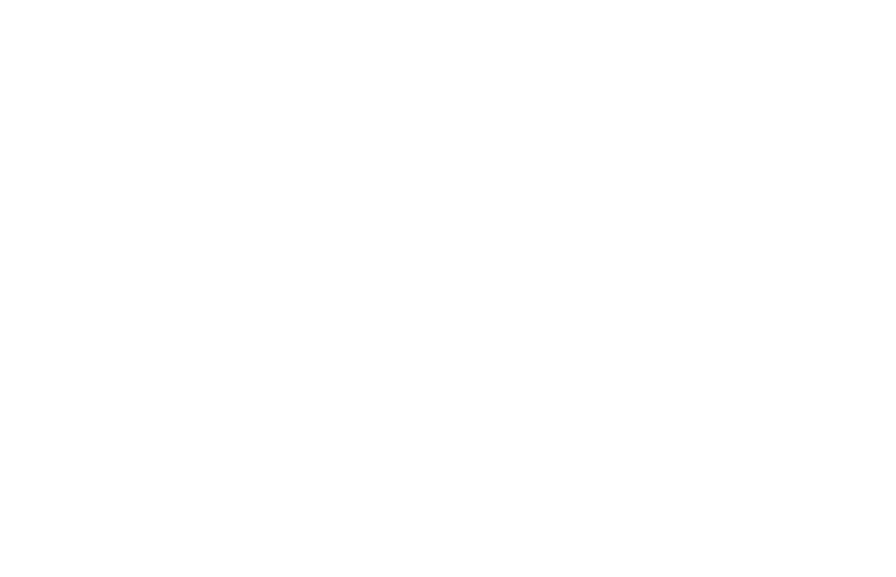
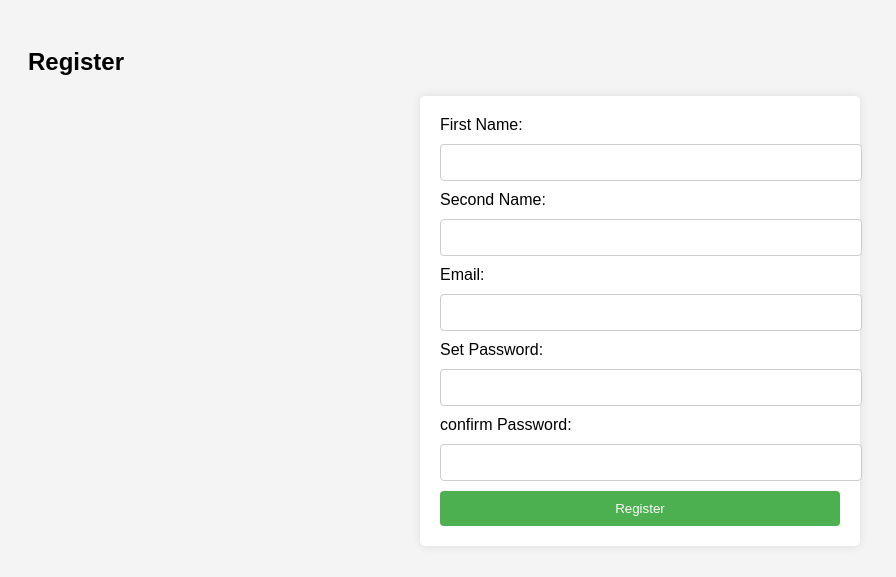
Before and after one commit to Chepkoech1/CrowdSourcedStory, a plain HTML site: page frontend/register.html in a window 1280 px wide. Shown: the whole page, without its empty margins (0-896 px from the left). Drawn offline with Linux system fonts and the light colour scheme.

Commit message:
resolved an error 'cannot get ./frontend/register.html file'

```diff
--- a/frontend/register.html
+++ b/frontend/register.html
@@ -0,0 +1,63 @@
+<!DOCTYPE html>
+<html lang="en">
+<head>
+    <meta charset="UTF-8">
+    <meta name="viewport" content="width=device-width, initial-scale=1.0">
+    <title>Registration Form</title>
+    <style>
+        body {
+            font-family: Arial, sans-serif;
+            background-color: #f4f4f4;
+            padding: 20px;
+        }
+        form {
+            background: white;
+            padding: 20px;
+            border-radius: 5px;
+            box-shadow: 0 0 10px rgba(0, 0, 0, 0.1);
+            max-width: 400px;
+            margin: auto;
+        }
+        input {
+            width: 100%;
+            padding: 10px;
+            margin: 10px 0;
+            border: 1px solid #ccc;
+            border-radius: 4px;
+        }
+        button {
+            background-color: #4CAF50;
+            color: white;
+            padding: 10px;
+            border: none;
+            border-radius: 4px;
+            cursor: pointer;
+            width: 100%;
+        }
+        button:hover {
+            background-color: #45a049;
+        }
+    </style>
+</head>
+<body>
+
+<h2>Register</h2>
+
+<form action="/submit" method="POST">
+    <label for="First Name">First Name:</label>
+    <input type="text" id="First Name" name="First Name" required>
+    <label for="Second Name">Second Name:</label>
+    <input type="text" id="Second Name" name="Second Name" required>
+    <label for="email">Email:</label>
+    <input type="email" id="email" name="email" required>
+
+    <label for="Set password">Set Password:</label>
+    <input type="Set password" id="Set password" name="Set password" required>
+    <label for="confirm password">confirm Password:</label>
+    <input type="confirm password" id="confirm password" name="confirm password" required>
+
+    <button type="submit">Register</button>
+</form>
+
+</body>
+</html>
```
Also changed, not shown: frontend/login.html (+3 -3 lines).
